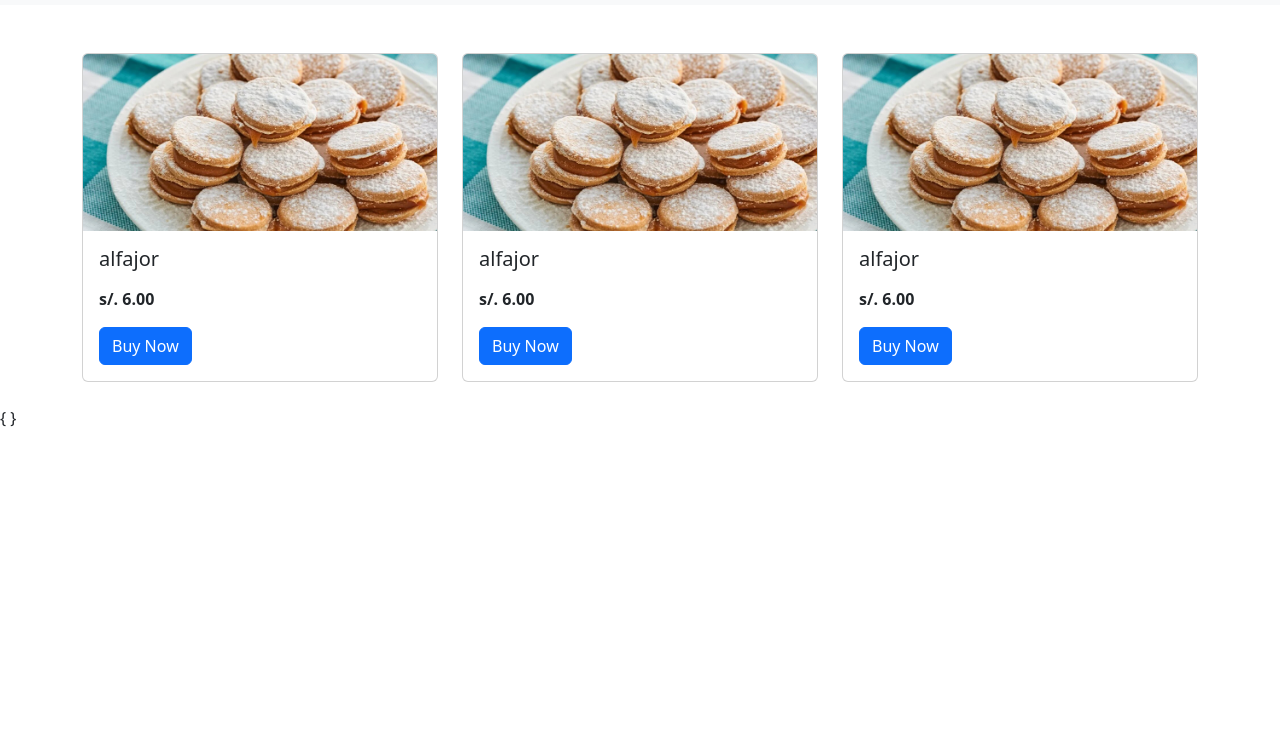
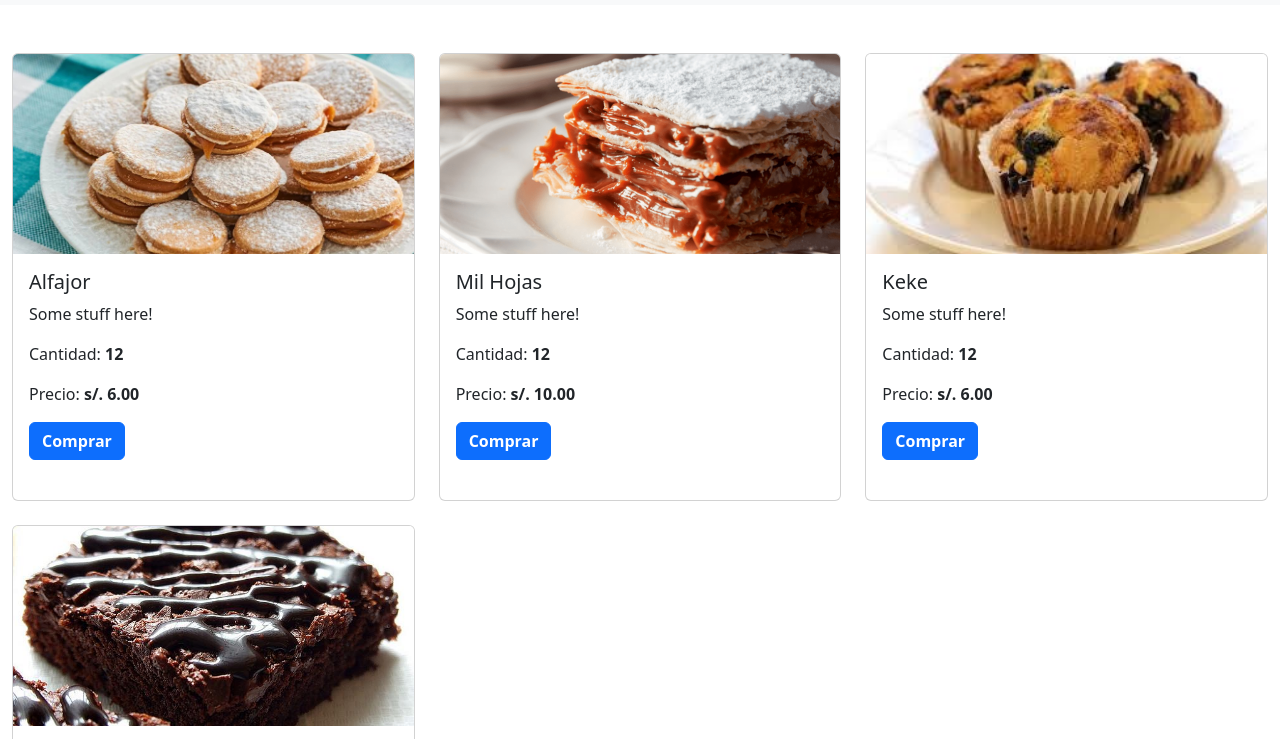
Before and after one commit to devDistr/devDistr.github.io, a plain HTML site: page index.html in a window 1280 px wide. Shown: the part 58-797 px from the top of the page. Drawn offline with nearby package versions, Linux system fonts and the light colour scheme.

Commit message:
Adding Img's and fixing Card

```diff
--- a/index.html
+++ b/index.html
@@ -34,7 +34,7 @@
         </div>
       </nav>
 
-      <div class="container mt-5">
+      <div class="container-fluid mt-5">
         <div class="row" id="productContainer">
 
         </div>
--- a/script.js
+++ b/script.js
@@ -1,20 +1,30 @@
 const biscuit = [
     {
         img:"./img/products/biscuit/alfajor.jpg",
-        name:"alfajor",
-        description:"",
+        name:"Alfajor",
+        quantity: "12",
+        description:"Some stuff here!",
         price:"s/. 6.00"
     },
     {
-        img:"./img/products/biscuit/alfajor.jpg",
-        name:"alfajor",
-        description:"",
+        img:"./img/products/biscuit/milhojas.jpg",
+        name:"Mil Hojas",
+        quantity: "12",
+        description:"Some stuff here!",
+        price:"s/. 10.00"
+    },
+    {
+        img:"./img/products/biscuit/keke.jpg",
+        name:"Keke",
+        quantity: "12",
+        description:"Some stuff here!",
         price:"s/. 6.00"
     },
     {
-        img:"./img/products/biscuit/alfajor.jpg",
-        name:"alfajor",
-        description:"",
+        img:"./img/products/biscuit/brownie.jpg",
+        name:"Brownie",
+        quantity: "12",
+        description:"Some stuff here!",
         price:"s/. 6.00"
     },
 ]
@@ -22,14 +32,15 @@ const biscuit = [
 
 var productCards = biscuit.map(function(biscuit) {
     return `
-        <div class="col-md-4">
-            <div class="card mb-4">
-                <img src="${biscuit.img}" class="card-img-top" alt="${biscuit.title}">
+        <div class="col-md-4 pb-4">
+            <div class="card mb-4 h-100">
+                <img src="${biscuit.img}" class="card-img-top" style="max-width: 100%; max-height: 200px; object-fit:cover">
                 <div class="card-body">
                     <h5 class="card-title">${biscuit.name}</h5>
                     <p class="card-text">${biscuit.description}</p>
-                    <p class="card-text"><strong>${biscuit.price}</strong></p>
-                    <a href="#" class="btn btn-primary">Buy Now</a>
+                    <p class="card-text">Cantidad: <strong>${biscuit.quantity}</strong></p>
+                    <p class="card-text">Precio: <strong>${biscuit.price}</strong></p>
+                    <a href="#" class="btn btn-primary"><strong>Comprar</strong></a>
                 </div>
             </div>
         </div>
```
Also changed, not shown: img/products/biscuit/brownie.jpg (added), img/products/biscuit/keke.jpg (added), img/products/biscuit/milhojas.jpg (added).
